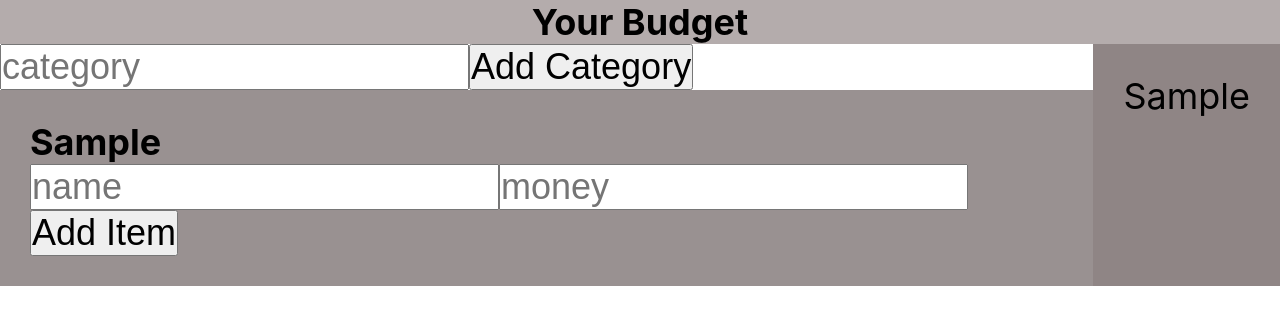
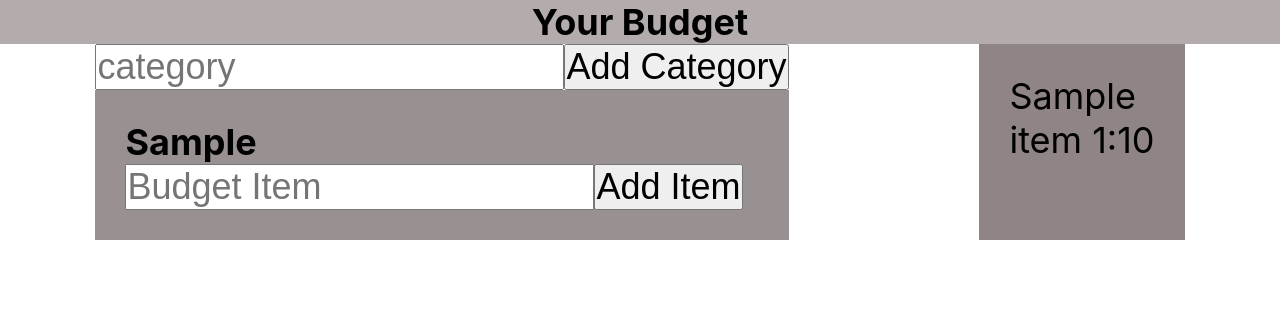
Before and after one commit to PhilCodesNow/budget-app, a React (Create React App) app: page / in a window 1280 px wide. Both pictures are taken after typing "Sample" into the empty fields and a click on the button "Add Category". Shown: the top 324 px of the page. Built offline with nearby package versions, Linux system fonts and the light colour scheme.

Commit message:
got handleNewItemSubmit hardcoded newArray value working

```diff
--- a/src/App.js
+++ b/src/App.js
@@ -32,30 +32,42 @@ function App() {
     console.log(budgetCategories)
   },[budgetCategories])
 
-  function handleAddBudgetItem(categoryId, categoryName, categoryItems) {
-    console.log('hit here 1')
-    const budgetCategoriesIndex = budgetCategories.findIndex(category => category.id === categoryId)
-    console.log(`index ${budgetCategoriesIndex}`)
-    const itemName = budgetItemRef.current.value
-    const itemPrice = budgetItemPriceRef.current.value
-    if ((itemName === '') || (itemPrice === '')) return
-    console.log('hit here 2')
+  function handleItemInputChange(ID) {
+    console.log('changed')
+  }
+  function handleNewItemSubmit(id){
+    let arrayIndex = budgetCategories.find(budgetCategory => budgetCategory.id === id)
     let newArray = budgetCategories
-    newArray[budgetCategoriesIndex] = {id: categoryId, name: categoryName, items: [{itemName: itemName, itemPrice: itemPrice}]}
-    console.log('hit here 3')
-    setBudgetCategories(prevBudgetCategories => {
-      return [...newArray]
-    })
-    budgetItemRef.current.value = null
-    budgetItemPriceRef.current.value = null
+    console.log(newArray)
+    newArray[0].items[0].name = 'item 2'
+    setBudgetCategories([...newArray])
   }
+
+
+  // function handleAddBudgetItem(categoryId, categoryName, categoryItems) {
+  //   console.log('hit here 1')
+  //   const budgetCategoriesIndex = budgetCategories.findIndex(category => category.id === categoryId)
+  //   console.log(`index ${budgetCategoriesIndex}`)
+  //   const itemName = budgetItemRef.current.value
+  //   const itemPrice = budgetItemPriceRef.current.value
+  //   if ((itemName === '') || (itemPrice === '')) return
+  //   console.log('hit here 2')
+  //   let newArray = budgetCategories
+  //   newArray[budgetCategoriesIndex] = {id: categoryId, name: categoryName, items: [{itemName: itemName, itemPrice: itemPrice}]}
+  //   console.log('hit here 3')
+  //   setBudgetCategories(prevBudgetCategories => {
+  //     return [...newArray]
+  //   })
+  //   budgetItemRef.current.value = null
+  //   budgetItemPriceRef.current.value = null
+  // }
 
   function handleAddBudgetCategory() {
     const category = newCategoryRef.current.value
     if(category === '') return
    setBudgetCategories(prevCategories => {
     // localStorage.setItem('localStorageBudgetCategories', [...prevCategories, {name: category, items: 'items'}])
-    return [...prevCategories, {id: uuidv4(), name: category, items: []}]
+    return [...prevCategories, {id: uuidv4(), name: category, items: [{name: 'item 1', price: 10}]}]
 
     })
 
@@ -76,10 +88,12 @@ function App() {
             budgetItemPriceRef={budgetItemPriceRef}
             budgetItemRef={budgetItemRef}
             newCategoryRef={newCategoryRef}
-            handleAddBudgetItem={handleAddBudgetItem}
+            // handleAddBudgetItem={handleAddBudgetItem}
             budgetCategories={budgetCategories}
             handleAddBudgetCategory={handleAddBudgetCategory}
             setBudgetCategories={setBudgetCategories}
+            handleItemInputChange={handleItemInputChange}
+            handleNewItemSubmit={handleNewItemSubmit}
           />
 
         </div>
--- a/src/Category.js
+++ b/src/Category.js
@@ -4,20 +4,39 @@ import './Category.css';
 function Category(props) {
     const {
         Category,
+        id,
+        handleItemInputChange,
         budgetItemRef,
         handleAddBudgetItem,
-        budgetItemPriceRef
+        budgetItemPriceRef,
+        handleNewItemSubmit
     } = props
+
+
     return (
         <div className="input">
             <div className="input__header">
                 <h1>{Category.name}</h1>
             </div>
-            <div className="input__addBudgetItem">
+            {/* <div className="input__addBudgetItem">
                 <input ref={budgetItemRef} type='text' placeholder='name'/>
                 <input ref={budgetItemPriceRef} type='number' placeholder='money'/>
                 <button onClick={() => handleAddBudgetItem(Category.id, Category.name, Category.items)}>Add Item</button>
-            </div>
+            </div> */}
+            <form>
+                <input
+                type="text"
+                placeholder="Budget Item"
+                name="budgetItem"
+                />
+                {/* <input
+                type="text"
+                placeholder="Price"
+                name="budgetItemPrice"
+                onChange={}
+                /> */}
+                <button onClick={() => handleNewItemSubmit(id)}>Add Item</button>
+            </form>
         </div>
     )
 }
--- a/src/CategoryList.js
+++ b/src/CategoryList.js
@@ -2,7 +2,6 @@ import React from 'react';
 import Category from './Category';
 import "./CategoryList.css";
 import CategoryListAdd from './CategoryListAdd';
-import { v4 as uuidv4 } from 'uuid';
 
 function CategoryList(props) {
     const {
@@ -12,7 +11,9 @@ function CategoryList(props) {
         budgetItemPriceRef,
         budgetCategories,
         handleAddBudgetCategory,
-        setBudgetCategories
+        setBudgetCategories,
+        handleItemInputChange,
+        handleNewItemSubmit
     } = props
 
     return (
@@ -27,11 +28,14 @@ function CategoryList(props) {
             budgetCategories.map((budgetItem) => {
                 return (
                     <Category
-                        key={uuidv4()}
+                        id={budgetItem.id}
+                        key={budgetItem.id}
                         Category={budgetItem}
                         budgetItemRef={budgetItemRef}
                         handleAddBudgetItem={handleAddBudgetItem}
                         budgetItemPriceRef={budgetItemPriceRef}
+                        handleItemInputChange={handleItemInputChange}
+                        handleNewItemSubmit={handleNewItemSubmit}
                     />
                 )
             })
--- a/src/Output.js
+++ b/src/Output.js
@@ -40,7 +40,7 @@ function Output({ budgetItems, setBudgetItems, budgetCategories }) {
                                                     {
                                                     category.items.map((item, index) => {
                                                         return <div key={index}>
-                                                            {item.itemName}:
+                                                            {item.name}:
                                                             {item.price}
                                                             </div>
                                                     })
```
Also changed, not shown: 1 other file (tests, documents, lock files or other folders).
